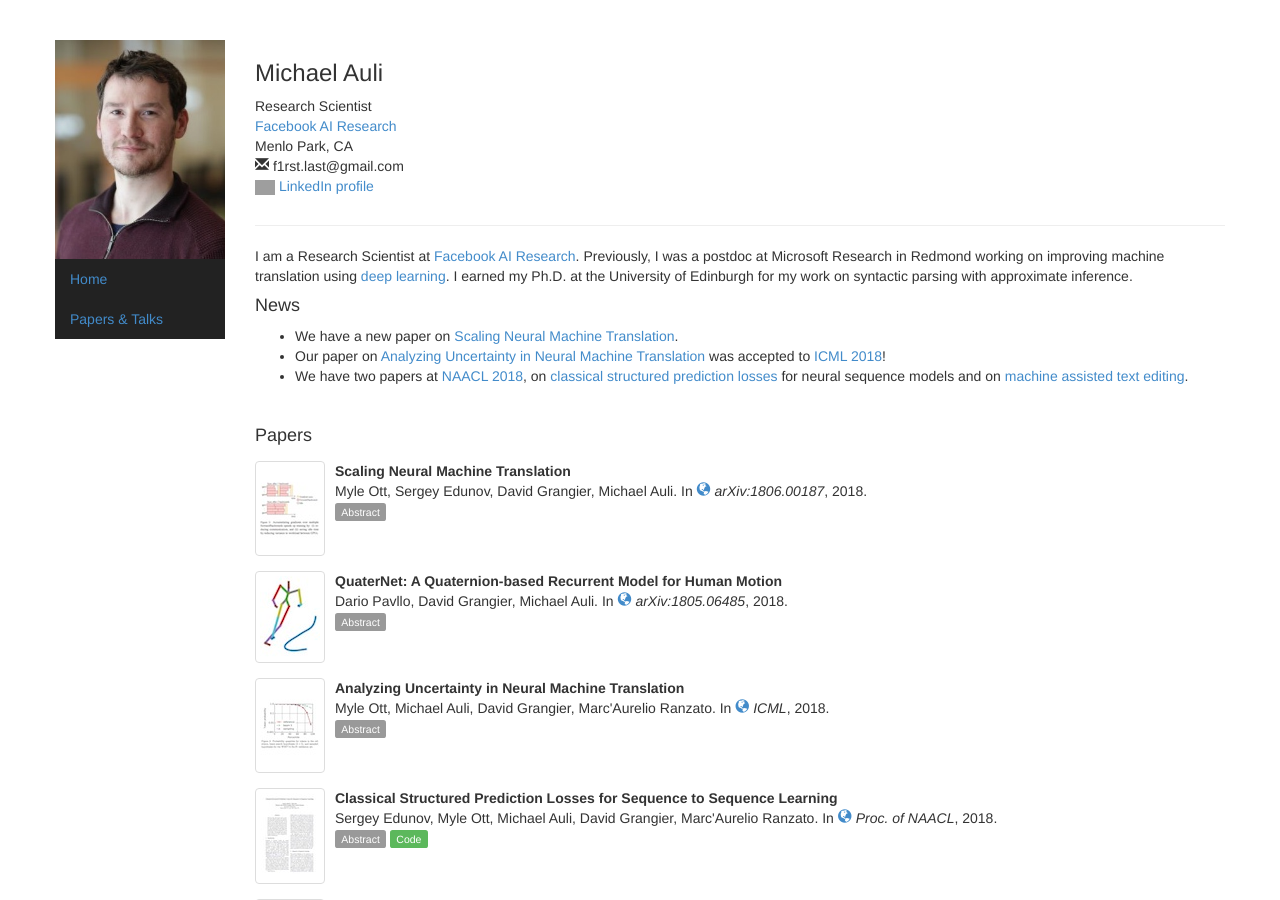
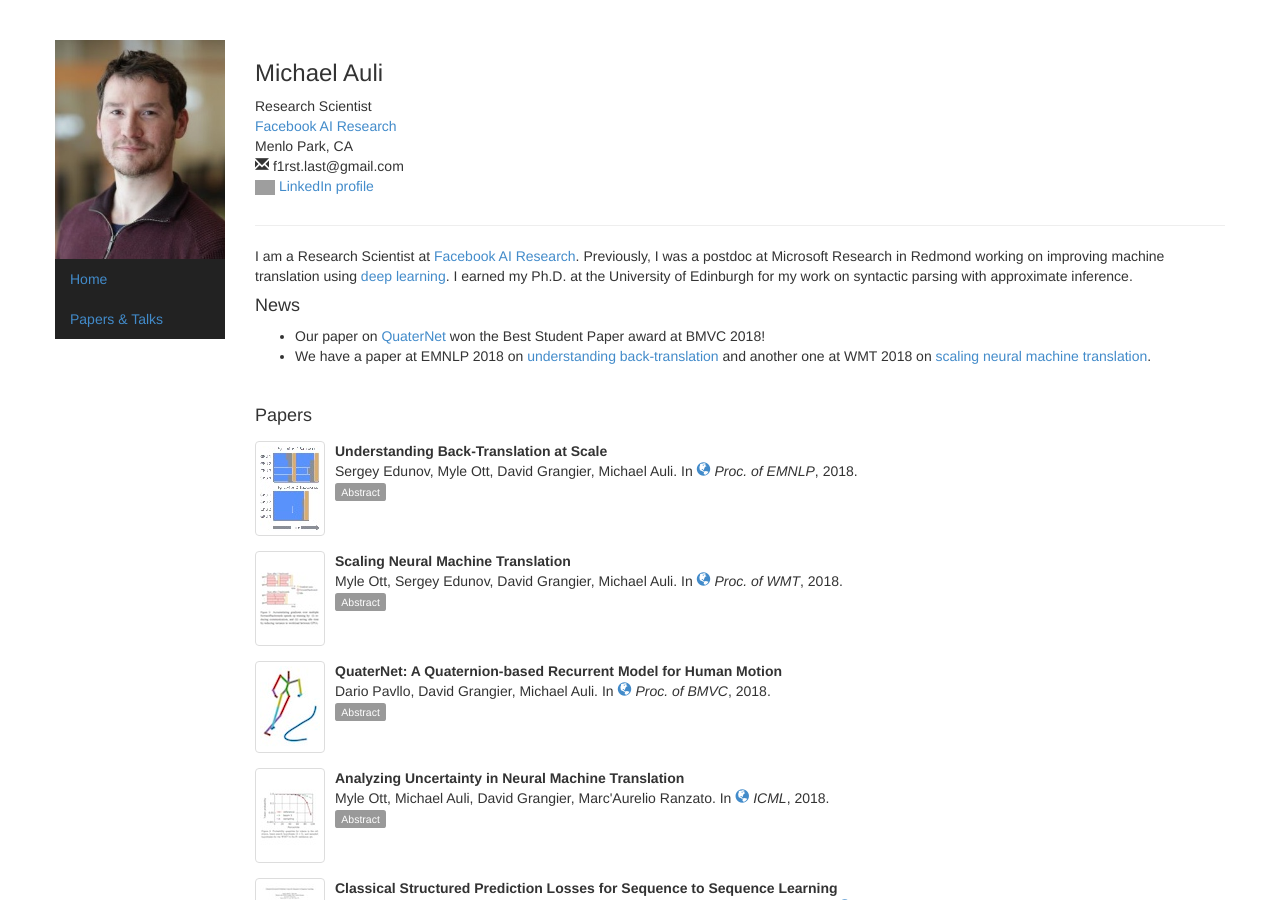
Before and after one commit to michaelauli/michaelauli.github.io, a Jekyll site: the page built from index.html, in a window 1280 px wide and 900 px high. Built offline with Jekyll 4.4.1, drawn with Linux system fonts in a browser that asks for light colours; comment, search, counter and statistics services are not loaded; grey boxes are pictures that could not be loaded.

Commit message:
backtranslation, scaling, quaternet

```diff
--- a/_config.yml
+++ b/_config.yml
@@ -22,11 +22,39 @@ papers:
     paper-type: inproceedings
     selected: y
     year: 2018
+    authors: Sergey Edunov, Myle Ott, David Grangier, Michael Auli
+    title: Understanding Back-Translation at Scale
+    doc-url: https://arxiv.org/abs/1808.09381
+    img: backtranslate
+    booktitle: Proc. of EMNLP
+    booktitle-url: https://arxiv.org/abs/1806.00187
+    venue: conference
+    abstract: >
+      An effective method to improve neural machine translation
+      with monolingual data is to augment the parallel training
+      corpus with back-translations of target language sentences.
+      This work broadens the understanding of back-translation
+      and investigates a number of methods to generate synthetic
+      source sentences. We find that in all but resource poor
+      settings back-translations obtained via sampling or noised
+      beam outputs are most effective. Our analysis shows that
+      sampling or noisy synthetic data gives a much stronger
+      training signal than data generated by beam or greedy search.
+      We also compare how synthetic data compares to genuine bitext
+      and study various domain effects. Finally, we scale to
+      hundreds of millions of monolingual sentences and achieve
+      a new state of the art of 35 BLEU on the
+      WMT'14 English-German test set.
+  -
+    layout: paper
+    paper-type: inproceedings
+    selected: y
+    year: 2018
     authors: Myle Ott, Sergey Edunov, David Grangier, Michael Auli
     title: Scaling Neural Machine Translation
     doc-url: https://arxiv.org/pdf/1806.00187
     img: scaling
-    booktitle: arXiv:1806.00187
+    booktitle: Proc. of WMT
     booktitle-url: https://arxiv.org/abs/1806.00187
     venue: conference
     abstract: >
@@ -50,7 +78,7 @@ papers:
     title: 'QuaterNet: A Quaternion-based Recurrent Model for Human Motion'
     doc-url: https://arxiv.org/pdf/1805.06485.pdf
     img: quaternet
-    booktitle: arXiv:1805.06485
+    booktitle: Proc. of BMVC
     booktitle-url: https://arxiv.org/abs/1805.06485
     venue: conference
     abstract: >
--- a/index.html
+++ b/index.html
@@ -5,13 +5,10 @@ picture: headshot_2017
 news:
   -
     >
-      We have a new paper on <a href="https://arxiv.org/abs/1806.00187">Scaling Neural Machine Translation</a>.
+      Our paper on <a href="https://arxiv.org/abs/1805.06485">QuaterNet</a> won the Best Student Paper award at BMVC 2018!
   -
     >
-      Our paper on <a href="https://arxiv.org/pdf/1803.00047">Analyzing Uncertainty in Neural Machine Translation</a> was accepted to <a href="https://icml.cc/Conferences/2018/">ICML 2018</a>!
-  -
-    >
-      We have two papers at <a href="naacl2018.org">NAACL 2018</a>, on <a href="https://arxiv.org/abs/1711.04956">classical structured prediction losses</a> for neural sequence models and on <a href="https://arxiv.org/abs/1711.05217">machine assisted text editing</a>.
+      We have a paper at EMNLP 2018 on <a href="https://arxiv.org/abs/1808.09381">understanding back-translation</a> and another one at WMT 2018 on <a href="https://arxiv.org/abs/1806.00187">scaling neural machine translation</a>.
 ---
 <div class="page-header">
   <div class="row">
```
Also changed, not shown: img/paper/backtranslate.jpg (added).
